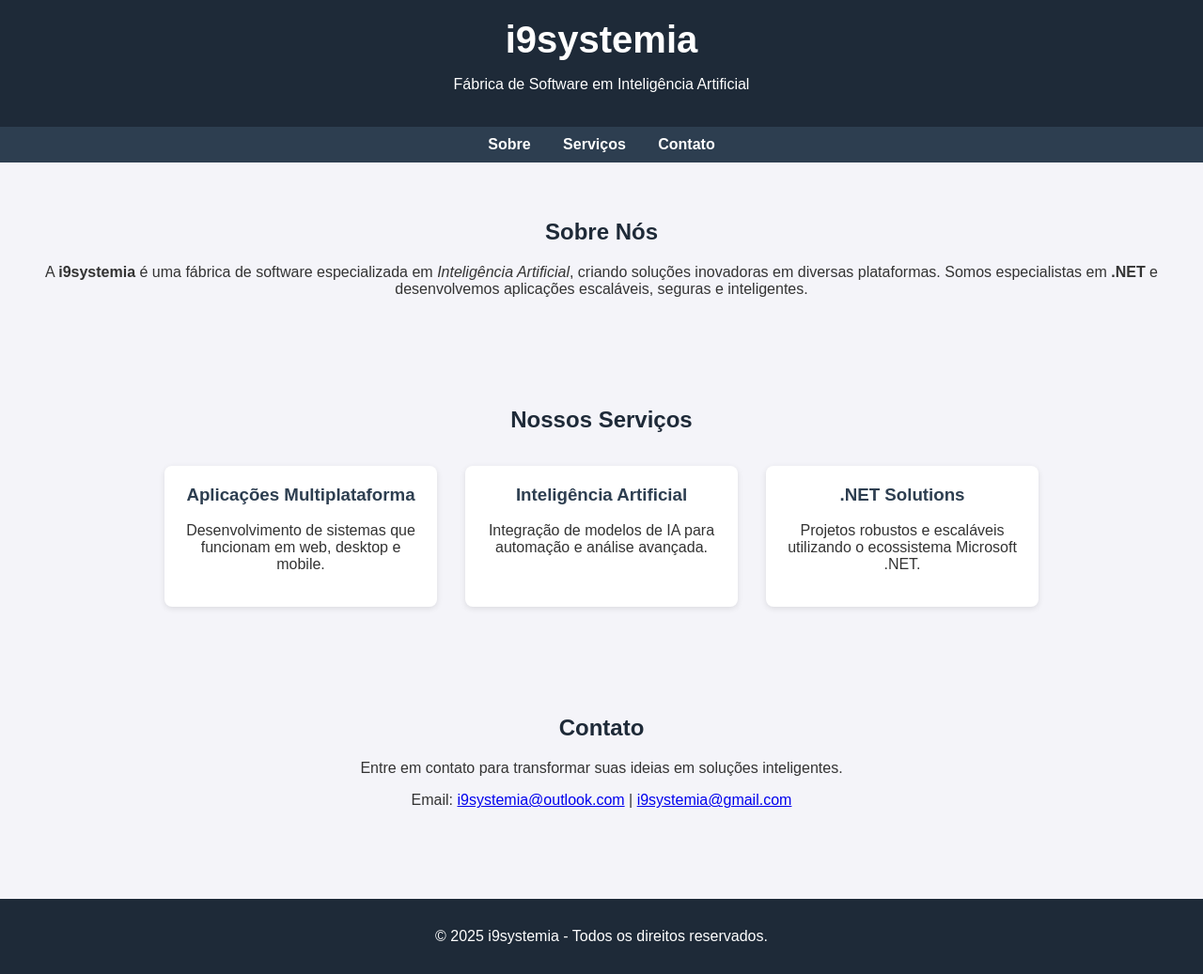
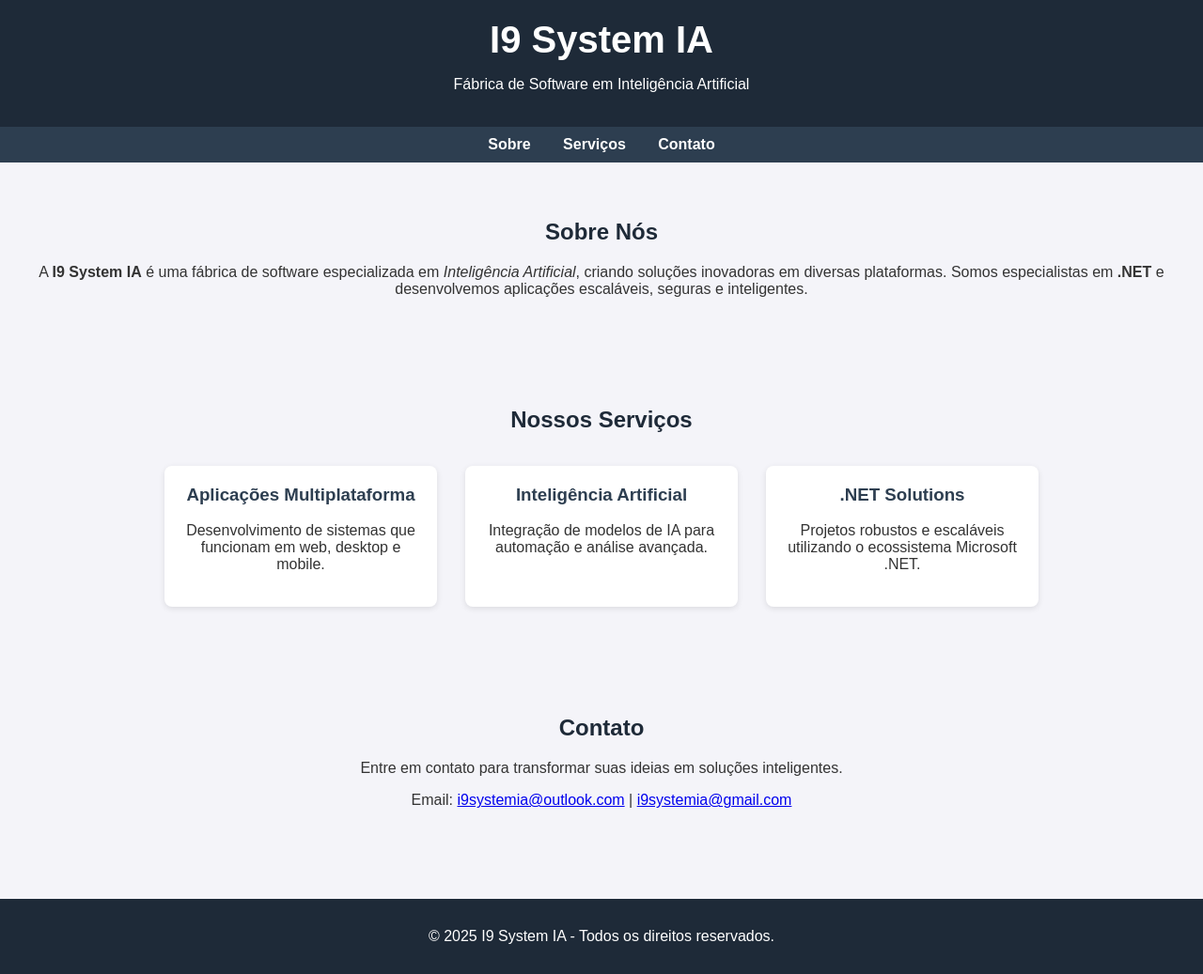
Before and after one commit to i9systemia-cpu/i9systemia, a plain HTML site: page index.html in a window 1280 px wide. Shown: the whole page at 94% size. Drawn offline with Linux system fonts and the light colour scheme.

Commit message:
Update index.html

```diff
--- a/index.html
+++ b/index.html
@@ -3,7 +3,7 @@
 <head>
     <meta charset="UTF-8">
     <meta name="viewport" content="width=device-width, initial-scale=1.0">
-    <title>i9systemia - Fábrica de Software em IA</title>
+    <title>I9 System IA - Fábrica de Software em IA</title>
     <style>
         body {
             font-family: Arial, Helvetica, sans-serif;
@@ -72,7 +72,7 @@
 </head>
 <body>
     <header>
-        <h1>i9systemia</h1>
+        <h1>I9 System IA</h1>
         <p>Fábrica de Software em Inteligência Artificial</p>
     </header>
 
@@ -85,7 +85,7 @@
     <section id="sobre">
         <h2>Sobre Nós</h2>
         <p>
-            A <strong>i9systemia</strong> é uma fábrica de software especializada em
+            A <strong>I9 System IA</strong> é uma fábrica de software especializada em
             <em>Inteligência Artificial</em>, criando soluções inovadoras em diversas plataformas.
             Somos especialistas em <strong>.NET</strong> e desenvolvemos aplicações escaláveis, seguras e inteligentes.
         </p>
@@ -117,7 +117,7 @@
     </section>
 
     <footer>
-        <p>&copy; 2025 i9systemia - Todos os direitos reservados.</p>
+        <p>&copy; 2025 I9 System IA - Todos os direitos reservados.</p>
     </footer>
 </body>
 </html>
```
